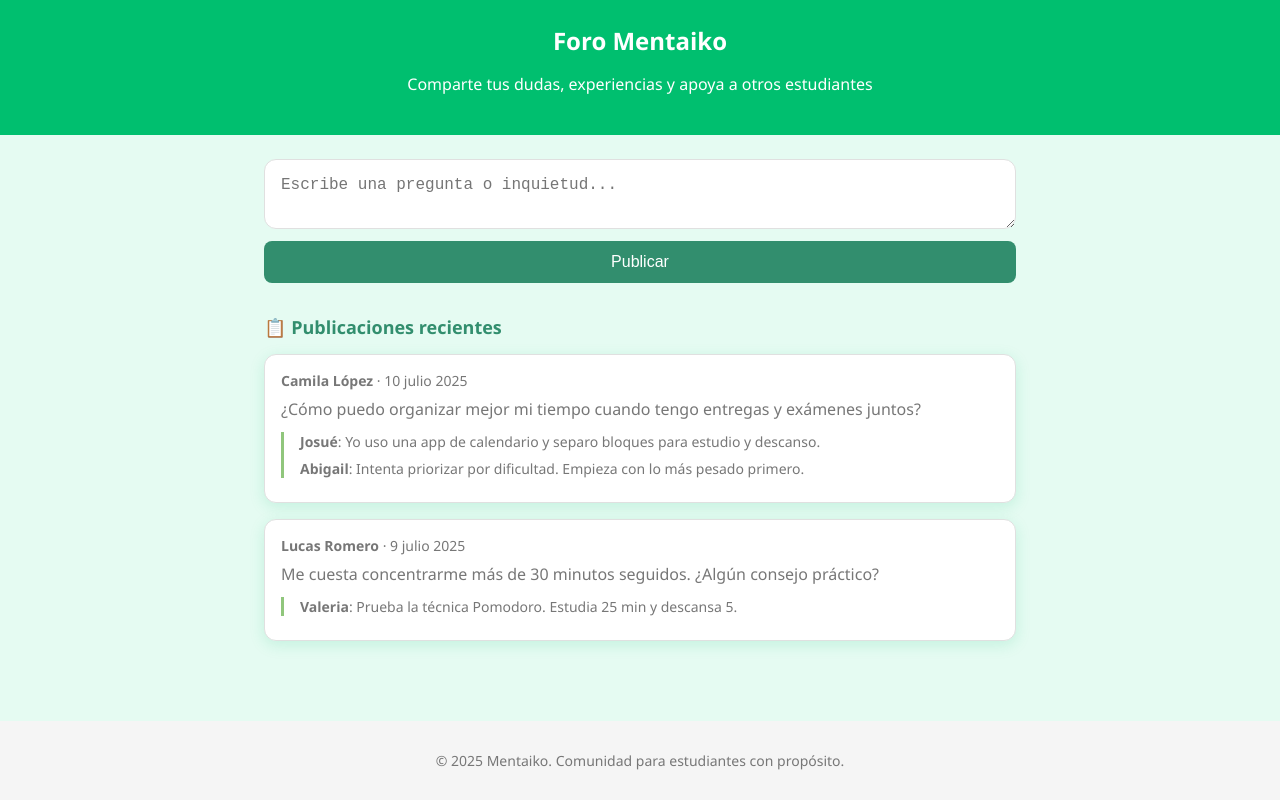
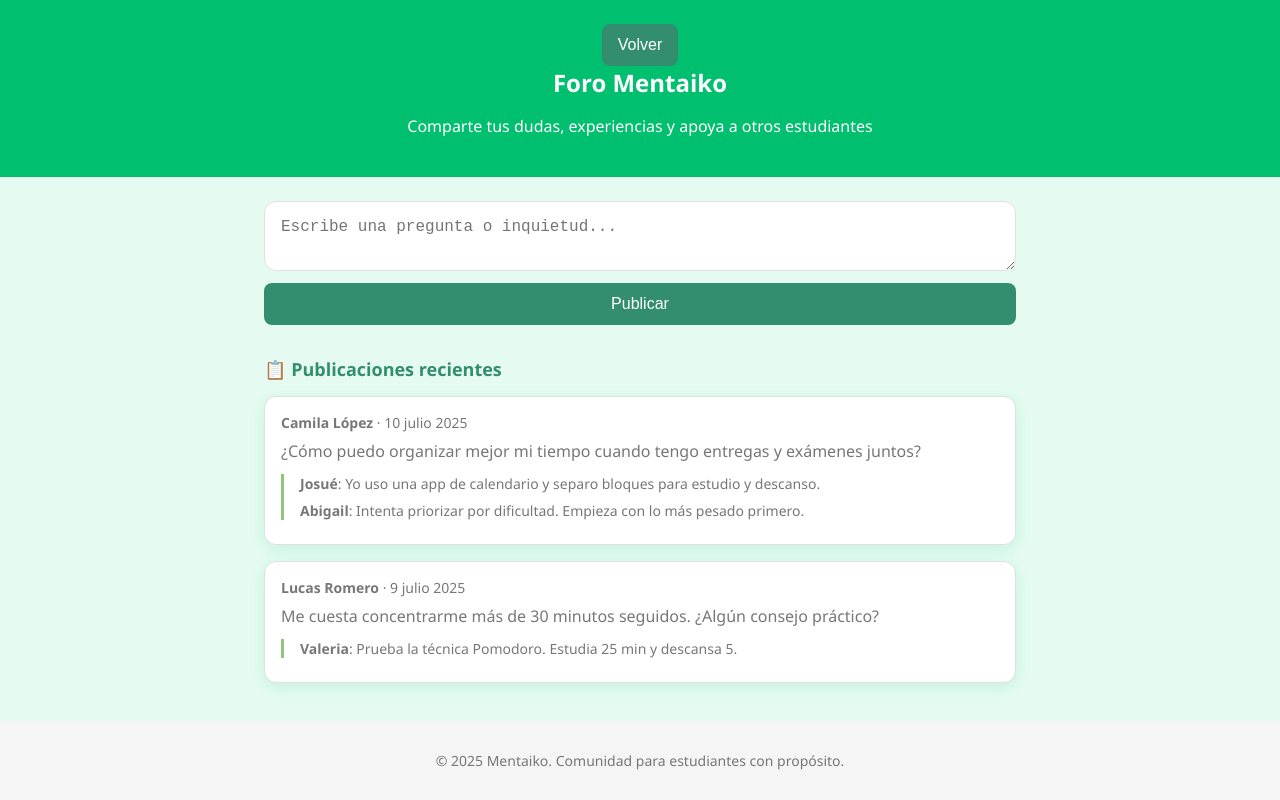
Before and after one commit to Eduardo-Del-Aguila/Mentaiko-Oficial, a website: page actividades/foro.html in a window 1280 px wide. Drawn offline with Linux system fonts and the light colour scheme.

Commit message:
Listo-paraexponer

```diff
--- a/actividades/foro.html
+++ b/actividades/foro.html
@@ -9,6 +9,7 @@
 </head>
 <body>
   <header>
+    <button id="btn-volver">Volver</button>
     <h1> Foro Mentaiko</h1>
     <p>Comparte tus dudas, experiencias y apoya a otros estudiantes</p>
   </header>
--- a/scripts/activities/foro.js
+++ b/scripts/activities/foro.js
@@ -28,6 +28,10 @@
 });
 
 
+    const boton = document.getElementById("btn-volver");
+
+    boton.onclick = ( ) => window.location.href = "../index.html";
+
 function renderPublicaciones() {
   respuestas.innerHTML = '';
 
--- a/scripts/activities/menti.js
+++ b/scripts/activities/menti.js
@@ -118,3 +118,7 @@
         const widget = document.getElementById("mentiChat");
         widget.style.display = widget.style.display === "flex" ? "none" : "flex";
     }
+
+    const boton = document.getElementById("btn-volver");
+
+    boton.onclick = ( ) => window.location.href = "../index.html";
--- a/styles/activities/menti.css
+++ b/styles/activities/menti.css
@@ -38,7 +38,7 @@
   margin: 0;
   padding: 0;
   height: 100%;
-  font-family: 'Segoe UI', sans-serif;
+  font-family: 'Lucida Sans', 'Lucida Sans Regular', 'Lucida Grande', 'Lucida Sans Unicode', Geneva, Verdana, sans-serif;
   background-color: var(--background-color);
   display: flex;
   align-items: center;
@@ -379,3 +379,18 @@
 }
 
 /* menu flotante */
+
+#btn-volver{
+  position:absolute;
+  top: 0;
+  left: 0;
+  padding: 5px;
+  margin: 20px;
+  background-color: var(--main-color-secundary);
+  border: solid var(--color-text-secundary);
+  border-radius: 10px;
+}
+
+#btn-volver:hover{
+  background-color: var(--color-text-primary);
+}
```
Also changed, not shown: actividades/menti.html (+3 -1 lines).
